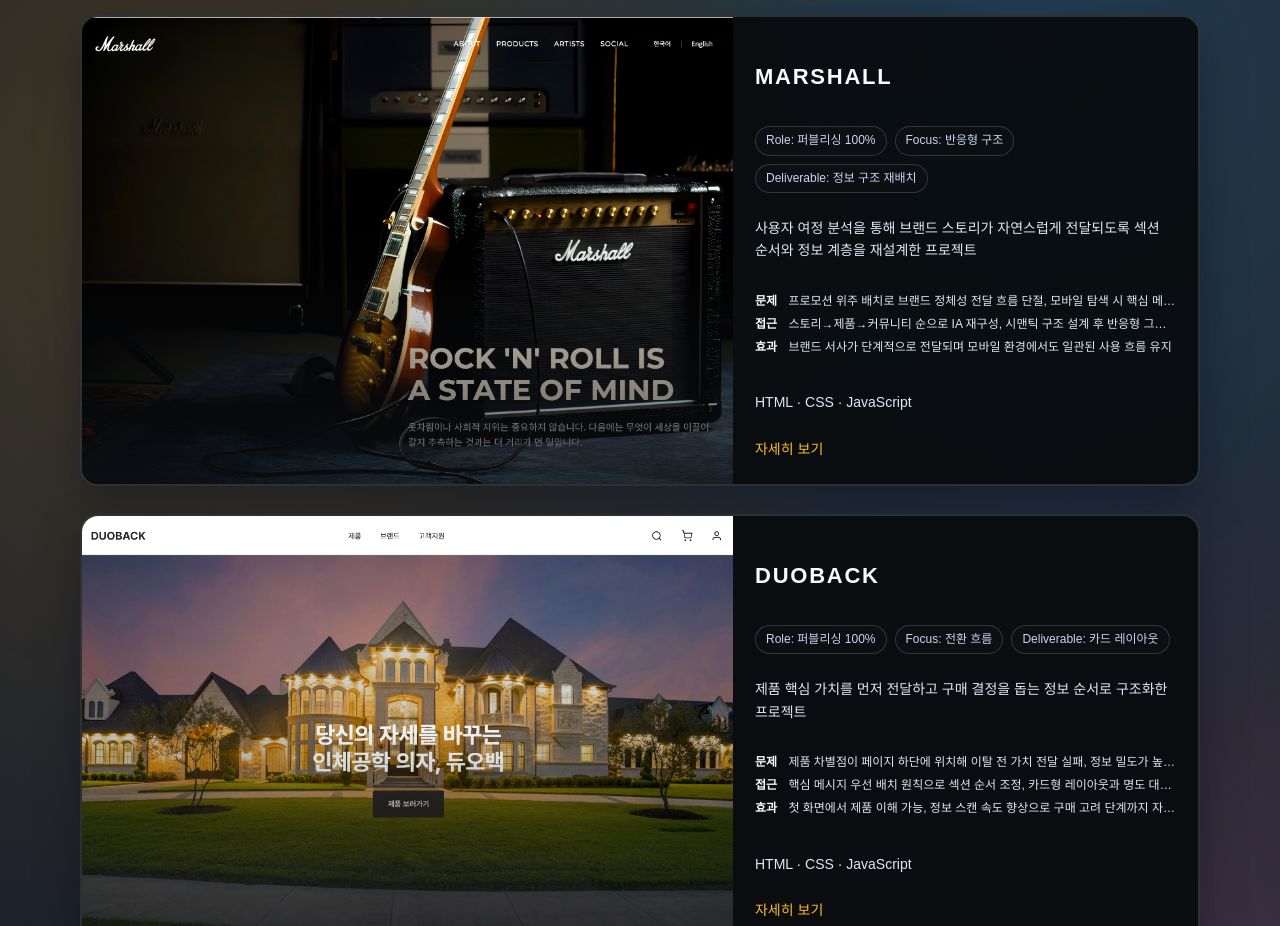
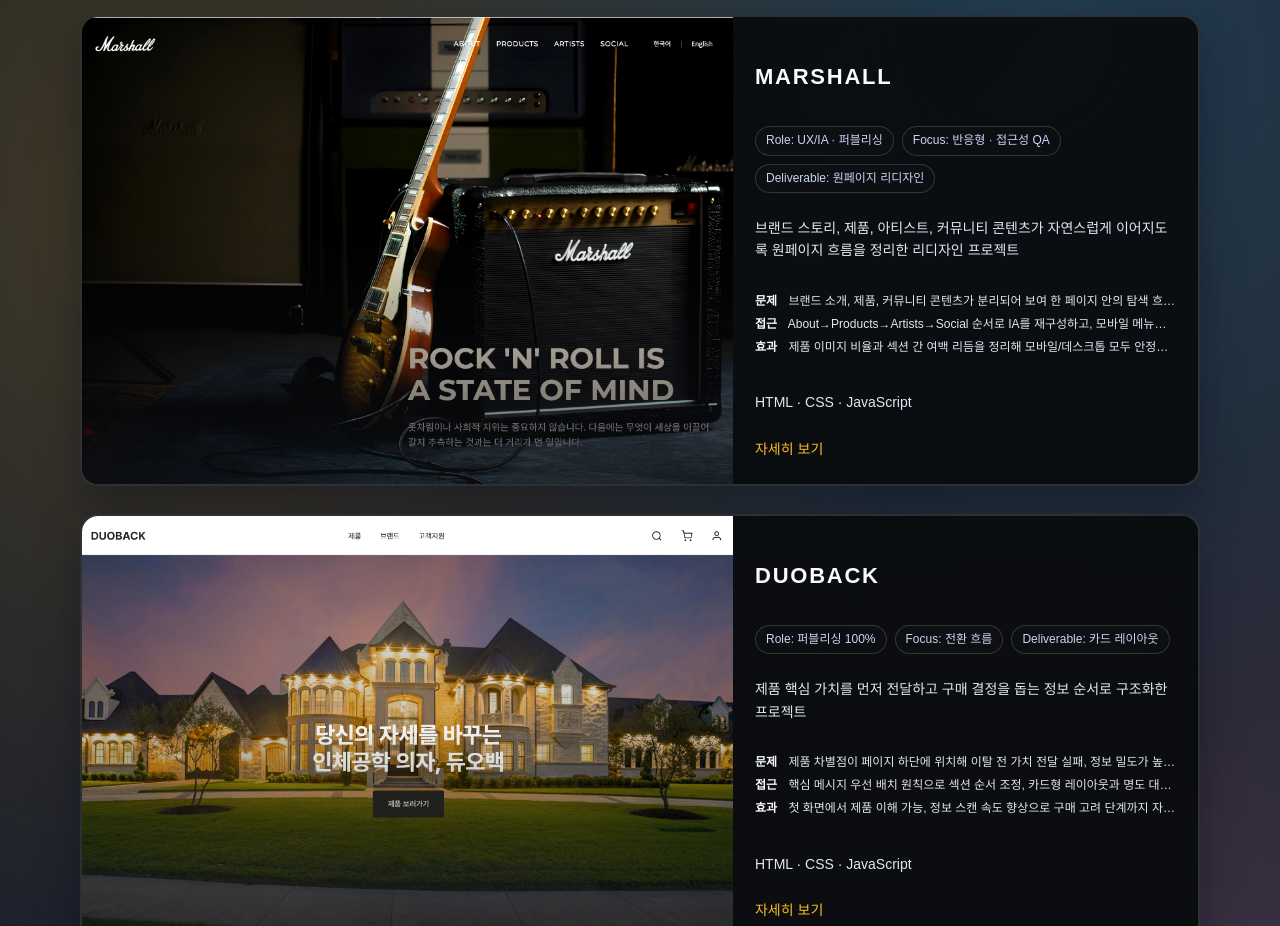
Before and after one commit to lyh6763/portfolio-2026, a plain HTML site: page index.html in a window 1280 px wide. Shown: the part 2060-2986 px from the top of the page. Drawn offline with Linux system fonts and the light colour scheme.

Commit message:
Update Marshall portfolio case summary

```diff
--- a/index.html
+++ b/index.html
@@ -185,18 +185,18 @@
               <div class="project-content">
                 <h3>MARSHALL</h3>
                 <div class="project-meta">
-                  <span>Role: 퍼블리싱 100%</span>
-                  <span>Focus: 반응형 구조</span>
-                  <span>Deliverable: 정보 구조 재배치</span>
+                  <span>Role: UX/IA · 퍼블리싱</span>
+                  <span>Focus: 반응형 · 접근성 QA</span>
+                  <span>Deliverable: 원페이지 리디자인</span>
                 </div>
-                <p>사용자 여정 분석을 통해 브랜드 스토리가 자연스럽게 전달되도록 섹션 순서와 정보 계층을 재설계한 프로젝트</p>
+                <p>브랜드 스토리, 제품, 아티스트, 커뮤니티 콘텐츠가 자연스럽게 이어지도록 원페이지 흐름을 정리한 리디자인 프로젝트</p>
                 <ul class="project-points">
-                  <li><span class="label">문제</span> 프로모션 위주 배치로 브랜드 정체성 전달 흐름 단절, 모바일 탐색 시 핵심 메시지 파악 어려움</li>
-                  <li><span class="label">접근</span> 스토리→제품→커뮤니티 순으로 IA 재구성, 시맨틱 구조 설계 후 반응형 그리드와 인터랙션 구현</li>
-                  <li><span class="label">효과</span> 브랜드 서사가 단계적으로 전달되며 모바일 환경에서도 일관된 사용 흐름 유지</li>
+                  <li><span class="label">문제</span> 브랜드 소개, 제품, 커뮤니티 콘텐츠가 분리되어 보여 한 페이지 안의 탐색 흐름이 약함</li>
+                  <li><span class="label">접근</span> About→Products→Artists→Social 순서로 IA를 재구성하고, 모바일 메뉴와 푸터 아코디언 접근성 보강</li>
+                  <li><span class="label">효과</span> 제품 이미지 비율과 섹션 간 여백 리듬을 정리해 모바일/데스크톱 모두 안정적인 스토리 흐름 확보</li>
                 </ul>
                 <p class="tags">HTML · CSS · JavaScript</p>
-                <a class="link" href="../marshall/marshall.html">자세히 보기</a>
+                <a class="link" href="../marshall/index.html">자세히 보기</a>
               </div>
             </article>
             <article class="card">
```
